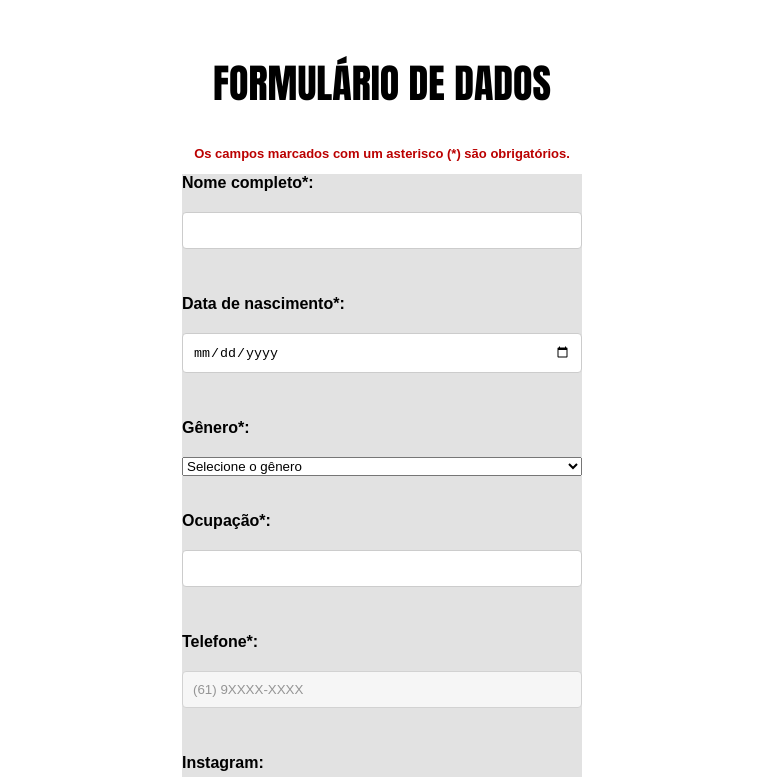
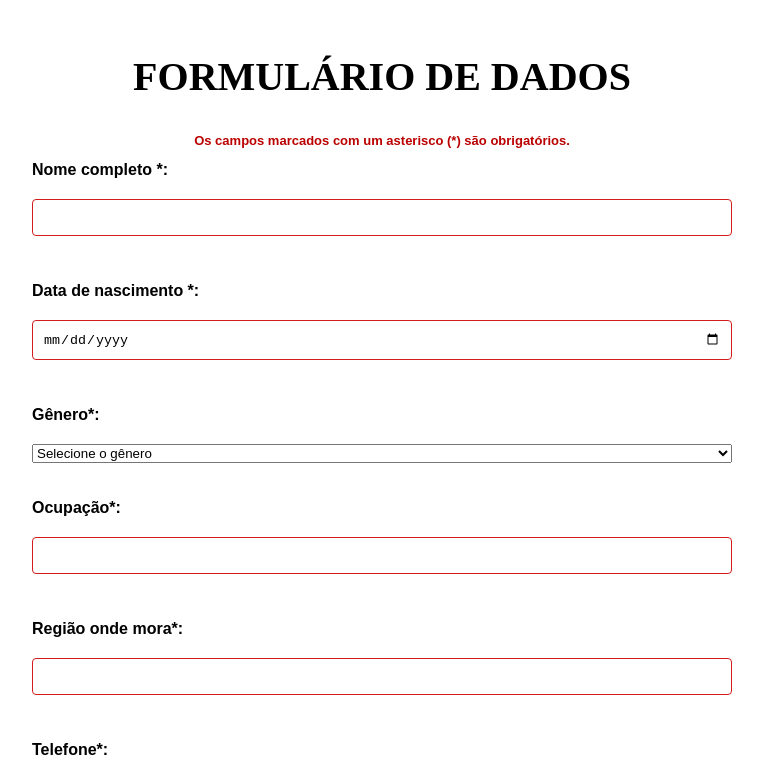
Before and after one commit to VictorRecalcatte/formsVGDF, a Next.js app: page / in a window 1280 px wide. Shown: the top 777 px of the page, without its empty margins (258-1021 px from the left). Built offline with nearby package versions, Linux system fonts and the light colour scheme.

Commit message:
setar regiao, telefone e mudanças visuais

```diff
--- a/src/pages/index.js
+++ b/src/pages/index.js
@@ -1,8 +1,9 @@
 import Head from 'next/head';
 import { useState } from 'react';
+import InputMask from 'react-input-mask'; // Importar a biblioteca de máscara
 
-export default function Home() { // Define o componente funcional Home como padrão para exportação.
-  const [formData, setFormData] = useState({ // Inicializa o estado formData com um objeto contendo os campos do formulário.
+export default function Home() {
+  const [formData, setFormData] = useState({
     nome_completo: '',
     data_de_nascimento: '',
     genero: '',
@@ -16,7 +17,7 @@ export default function Home() { // Define o componente funcional Home como padr
     origem: ''
   });
 
-  const ocupacaoList = [ // Define uma lista de ocupações que podem ser escolhidas pelo usuário.
+  const ocupacaoList = [
     { value: 'ADMINISTRADOR', label: 'ADMINISTRADOR' },
     { value: 'ADMINISTRADOR(A)', label: 'ADMINISTRADOR(A)' },
     { value: 'ADVOGADO(A)', label: 'ADVOGADO(A)' },
@@ -38,98 +39,138 @@ export default function Home() { // Define o componente funcional Home como padr
     { value: 'VENDEDOR(A)', label: 'VENDEDOR(A)' }
   ];
 
-  const [filteredOcupacoes, setFilteredOcupacoes] = useState([]); // Estado para armazenar as ocupações filtradas com base na entrada do usuário.
-  const [outraOcupacao, setOutraOcupacao] = useState(''); // Estado para armazenar o valor da ocupação caso o usuário escolha "OUTRO".
+  const regiaoList = [
+    "Água Quente (RA XXXV)",
+    "Arapoanga (RA XXXIV)",
+    "Águas Claras (RA XX)",
+    "Arniqueira (RA XXXIII)",
+    "Brazlândia (RA IV)",
+    "Candangolândia (RA XIX)",
+    "Ceilândia (RA IX)",
+    "Cruzeiro (RA XI)",
+    "Fercal (RA XXXI)",
+    "Gama (RA II)",
+    "Guará (RA X)",
+    "Itapoã (RA XXVIII)",
+    "Jardim Botânico (RA XXVII)",
+    "Lago Norte (RA XVIII)",
+    "Lago Sul (RA XVI)",
+    "Núcleo Bandeirante (RA VIII)",
+    "Paranoá (RA VII)",
+    "Park Way (RA XXIV)",
+    "Planaltina (RA VI)",
+    "Plano Piloto (RA I)",
+    "Recanto das Emas (RA XV)",
+    "Riacho Fundo (RA XVII)",
+    "Riacho Fundo II (RA XXI)",
+    "Samambaia (RA XII)",
+    "Santa Maria (RA XIII)",
+    "São Sebastião (RA XIV)",
+    "SCIA/Estrutural (RA XXV)",
+    "SIA (RA XXIX)",
+    "Sobradinho (RA V)",
+    "Sobradinho II (RA XXVI)",
+    "Sol Nascente e Pôr do Sol (RA XXXII)",
+    "Sudoeste/Octogonal (RA XXII)",
+    "Taguatinga (RA III)",
+    "Varjão (RA XXIII)",
+    "Vicente Pires (RA XXX)"
+  ];
 
-  const formatPhoneNumber = (value) => { // Função que formata o número de telefone inserido pelo usuário.
-    const cleaned = value.replace(/\D/g, ''); // Remove todos os caracteres não numéricos.
-    if (cleaned.length <= 10) {
-      return cleaned.replace(/(\d{2})(\d{0,5})(\d{0,4})/, '($1) $2-$3'); // Formata o número como (XX) XXXX-XXXX.
-    }
-    return cleaned.replace(/(\d{2})(\d{5})(\d{0,4})/, '($1) $2-$3'); // Formata o número como (XX) XXXXX-XXXX se for mais longo.
-  };
+  const [filteredOcupacoes, setFilteredOcupacoes] = useState([]);
+  const [filteredRegioes, setFilteredRegioes] = useState([]);
 
-  const handleChange = (e) => { // Função que lida com as mudanças nos campos do formulário.
+  const handleChange = (e) => {
     const { name, value } = e.target;
-    const formattedValue = name === 'telefone' ? formatPhoneNumber(value) : value; // Formata o telefone se o campo editado for o telefone.
 
     setFormData(prevData => ({
       ...prevData,
-      [name]: formattedValue // Atualiza o estado formData com o valor do campo modificado.
+      [name]: value
     }));
 
-    if (name === 'ocupacao') { // Se o campo editado for "ocupação", filtra a lista de ocupações com base na entrada.
+    if (name === 'ocupacao') {
       const filtered = ocupacaoList.filter(ocupacao =>
         ocupacao.label.toLowerCase().includes(value.toLowerCase())
       );
-      setFilteredOcupacoes(filtered); // Atualiza o estado filteredOcupacoes com os resultados filtrados.
+      setFilteredOcupacoes(filtered);
+    }
+
+    if (name === 'regiao_onde_mora') {
+      const filtered = regiaoList.filter(regiao =>
+        regiao.toLowerCase().includes(value.toLowerCase())
+      );
+      setFilteredRegioes(filtered);
     }
   };
 
-  const selectOcupacao = (value) => { // Função que define a ocupação selecionada a partir da lista de sugestões.
+  const selectOcupacao = (value) => {
     setFormData(prevData => ({
       ...prevData,
       ocupacao: value,
     }));
-    setFilteredOcupacoes([]); // Limpa a lista de ocupações filtradas após a seleção.
+    setFilteredOcupacoes([]);
   };
 
-  const resetForm = () => { // Função que reseta todos os campos do formulário.
-    setFormData({
-      nome_completo: '',
-      data_de_nascimento: '',
-      genero: '',
-      ocupacao: '',
-      telefone: '',
-      instagram: '',
-      email: '',
-      regiao_onde_mora: '',
-      orgao: '',
-      comunidade: '',
-      origem: ''
-    });
+  const selectRegiao = (value) => {
+    setFormData(prevData => ({
+      ...prevData,
+      regiao_onde_mora: value,
+    }));
+    setFilteredRegioes([]);
   };
 
-  const handleSubmit = async (e) => { // Função que lida com o envio do formulário.
-    e.preventDefault(); // Previne o comportamento padrão do formulário, que é recarregar a página.
+  const handleSubmit = async (e) => {
+    e.preventDefault(); // Impede o comportamento padrão de recarregar a página
+
+    // Exibir um indicador de carregamento
+    const botaoEnviar = e.target.querySelector('button[type="submit"]');
+    botaoEnviar.disabled = true;  // Desabilita o botão para evitar múltiplos envios
+    botaoEnviar.innerText = 'Enviando...';
 
     try {
-      const response = await fetch('/api/submit', { // Faz uma requisição POST para a rota '/api/submit' enviando os dados do formulário.
+      const response = await fetch('/api/submit', {
         method: 'POST',
         headers: {
           'Content-Type': 'application/json',
         },
-        body: JSON.stringify(formData), // Converte os dados do formulário em JSON para serem enviados.
+        body: JSON.stringify(formData), // Supondo que formData seja um objeto
       });
 
-      if (response.ok) { // Se a resposta for bem-sucedida, exibe uma mensagem de sucesso e reseta o formulário.
-        alert('Dados enviados com sucesso!');
-        resetForm(); // Limpa o formulário após o envio bem-sucedido.
-      } else { // Se houver um erro, exibe uma mensagem de erro.
-        const errorData = await response.json();
-        console.error('Erro:', errorData);
-        alert('Erro ao enviar os dados: ' + errorData.error);
+      if (!response.ok) {
+        throw new Error(`Erro: ${response.statusText}`);
       }
-    } catch (error) { // Captura erros durante a requisição e exibe uma mensagem de erro.
-      console.error('Erro ao enviar os dados:', error);
-      alert('Erro ao enviar os dados!');
+
+      const result = await response.json();
+      console.log('Sucesso:', result);
+
+      // Exibir mensagem de sucesso
+      alert('Formulário enviado com sucesso!');
+    } catch (error) {
+      console.error('Erro ao enviar o formulário:', error);
+
+      // Exibir mensagem de erro
+      alert('Erro ao enviar o formulário. Tente novamente.');
+    } finally {
+      // Resetar o estado do botão após o término da requisição
+      botaoEnviar.disabled = false;
+      botaoEnviar.innerText = 'Enviar';
     }
   };
 
-  return ( // Retorna o JSX que renderiza o formulário na interface do usuário.
+
+  return (
     <>
-      <Head> {/* Componente que permite a manipulação de elementos no <head> do HTML, como o título da página. */}
+      <Head>
         <title>Formulário Base De Dados</title>
       </Head>
       <main>
         <h2>FORMULÁRIO DE DADOS</h2>
         <h3>Os campos marcados com um asterisco (*) são obrigatórios.</h3>
-        <form onSubmit={handleSubmit}> {/* Formulário que chama handleSubmit ao ser enviado. */}
-
-          <label>Nome completo*:</label>
+        <form onSubmit={handleSubmit}>
+          <label>Nome completo *:</label>
           <input type="text" name="nome_completo" value={formData.nome_completo} onChange={handleChange} /> <br /><br />
 
-          <label>Data de nascimento*:</label>
+          <label>Data de nascimento *:</label>
           <input type="date" name="data_de_nascimento" value={formData.data_de_nascimento} onChange={handleChange} /> <br /><br />
 
           <label>Gênero*:</label>
@@ -141,7 +182,7 @@ export default function Home() { // Define o componente funcional Home como padr
 
           <label>Ocupação*:</label>
           <input type="text" name="ocupacao" value={formData.ocupacao} onChange={handleChange} /> <br /><br />
-          {filteredOcupacoes.length > 0 && ( // Renderiza a lista de ocupações filtradas se houver resultados.
+          {filteredOcupacoes.length > 0 && (
             <ul style={{ listStyleType: 'none', paddingLeft: 0 }}>
               {filteredOcupacoes.map((ocupacao) => (
                 <li
@@ -155,24 +196,37 @@ export default function Home() { // Define o componente funcional Home como padr
             </ul>
           )}
 
+          <label>Região onde mora*:</label>
+          <input type="text" name="regiao_onde_mora" value={formData.regiao_onde_mora} onChange={handleChange} /> <br /><br />
+          {filteredRegioes.length > 0 && (
+            <ul style={{ listStyleType: 'none', paddingLeft: 0 }}>
+              {filteredRegioes.map((regiao) => (
+                <li
+                  key={regiao}
+                  onClick={() => selectRegiao(regiao)}
+                  style={{ cursor: 'pointer', borderBottom: '1px solid #ccc', marginBottom: '5px' }}
+                >
+                  {regiao}
+                </li>
+              ))}
+            </ul>
+          )}
+
           <label>Telefone*:</label>
-          <input
-            type="text"
-            name="telefone"
+          <InputMask
+            mask="(99) 99999-9999"
             value={formData.telefone}
             onChange={handleChange}
-            placeholder="(61) 9XXXX-XXXX"
-            style={{ opacity: 0.7 }}
-          /><br /><br />
+            name="telefone"
+            placeholder="(XX) XXXXX-XXXX"
+          />
+          <br /><br />
 
           <label>Instagram:</label>
           <input type="text" name="instagram" value={formData.instagram} onChange={handleChange} /> <br /><br />
 
           <label>Email*:</label>
           <input type="email" name="email" value={formData.email} onChange={handleChange} /> <br /><br />
-
-          <label>Região onde mora*:</label>
-          <input type="text" name="regiao_onde_mora" value={formData.regiao_onde_mora} onChange={handleChange} /> <br /><br />
 
           <label>Órgão*:</label>
           <input type="text" name="orgao" value={formData.orgao} onChange={handleChange} /> <br /><br />
@@ -183,8 +237,8 @@ export default function Home() { // Define o componente funcional Home como padr
           <label>Origem:</label>
           <input type="text" name="origem" value={formData.origem} onChange={handleChange} /> <br /><br />
 
-          <button type="submit">Enviar</button> {/* Botão que envia o formulário. */}
-        </form>
+          <button type="submit" style={{ cursor: 'pointer' }}>Enviar</button>
+          </form>
       </main>
     </>
   );
--- a/src/styles/globals.css
+++ b/src/styles/globals.css
@@ -8,7 +8,7 @@ body {
 form {
   display: flex;
   flex-direction: column;
-  max-width: 400px;
+  max-width: 700px;
   margin: 0 auto;
 }
 
@@ -21,7 +21,7 @@ input,
 textarea
  {
   padding: 10px;
-  border: 1px solid #ccc;
+  border: 1px solid #d41c1c;
   border-radius: 4px;
   margin-bottom: 10px;
 }
@@ -39,7 +39,7 @@ button {
 h2 {
 
 text-align: center;
-font-family:Impact, Haettenschweiler, 'Arial Narrow Bold', sans-serif;
+font-family: 'Times New Roman', Times, serif;
 font-size: 40px;
 color: rgb(0, 0, 0);
 
@@ -63,5 +63,9 @@ h3 {
 
 form {
 
-  background-color: #e2e2e2;
+  background-color: #ffffff;
 }
+
+button {
+  cursor: pointer;
+}
```
Also changed, not shown: package.json (+3 -5 lines), src/pages/validationSchema.js (+32 -10 lines), 1 other file (tests, documents, lock files or other folders).
